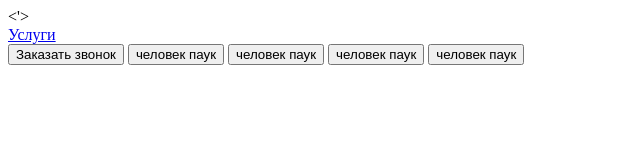
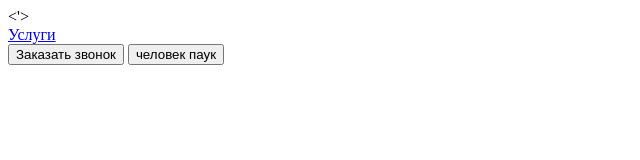
Before and after one commit to BoriskaGlebov/special-app, a plain HTML site: page index.html in a window 1280 px wide. Shown: the whole page, without its empty margins (0-640 px from the left). Drawn offline with Linux system fonts and the light colour scheme.

Commit message:
delete button

```diff
--- a/index.html
+++ b/index.html
@@ -18,9 +18,7 @@
 		<a href=Выберите пункт доставкки"></a>
             <button>Заказать звонок</button>
 			<button>человек паук</button>
-<button>человек паук</button>
-<button>человек паук</button>
-<button>человек паук</button>
+
         </div>
 
     </header>
```
